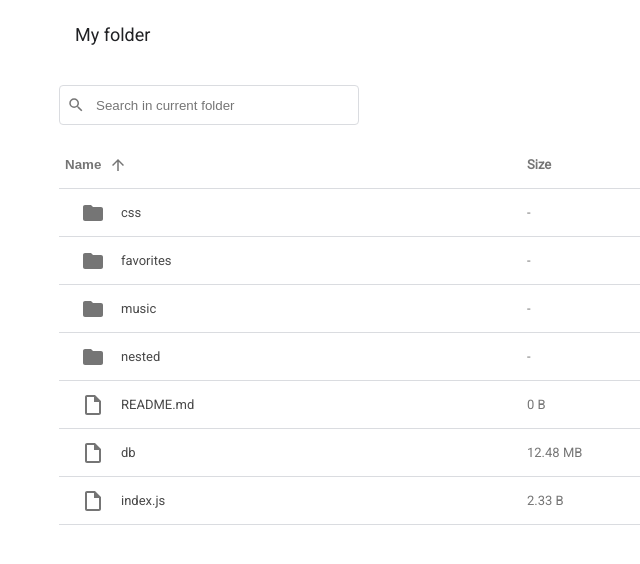
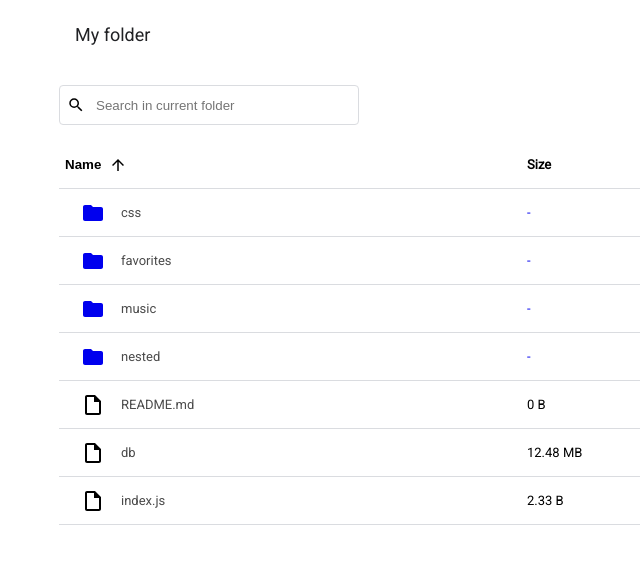
Before and after one commit to JanKaczmarkiewicz/teleport-challenge-fe, a React (Vite) app in the folder frontend/: page /folder in a window 1280 px wide. Shown: the top 564 px of the page, without its empty margins (117-757 px from the left). Built offline with nearby package versions, Linux system fonts and the light colour scheme.

Commit message:
refactor: use naming convention for colors

```diff
--- a/frontend/src/colors.ts
+++ b/frontend/src/colors.ts
@@ -1,9 +1,10 @@
+// naming convention: https://chir.ag/projects/name-that-color/
 const colors = {
-    gray: 'rgba(0, 0, 0, 0.54)',
-    dark: '#202124',
-    darkGray: 'rgba(0, 0, 0, 0.72)',
-    lightGray: '#dadce0',
-    light: '#f1f3f4',
+    boulder: '#757575',
+    shark: '#202124',
+    tundora: '#4A4A4A',
+    iron: '#dadce0',
+    porcelain: '#f1f3f4',
 };
 
 export default colors;
--- a/frontend/src/components/App/App.tsx
+++ b/frontend/src/components/App/App.tsx
@@ -5,7 +5,7 @@ import routes, { generateFolderPath } from '../../routes';
 import FilesPage from '../FilesPage/FilesPage';
 import NotFoundPage from '../NotFoundPage/NotFoundPage';
 
-const iconContextConfig = { color: colors.gray };
+const iconContextConfig = { color: colors.builder };
 
 const App = () => (
     <IconContext.Provider value={iconContextConfig}>
--- a/frontend/src/components/Breadcrumbs/services/styled.ts
+++ b/frontend/src/components/Breadcrumbs/services/styled.ts
@@ -6,7 +6,7 @@ export const Breadcrumb = styled(Link)`
     text-decoration: none;
     padding: 8px 16px;
     font-size: 18px;
-    color: ${colors.gray};
+    color: ${colors.builder};
     border-radius: 8px;
 
     :hover {
@@ -14,7 +14,7 @@ export const Breadcrumb = styled(Link)`
     }
 
     :last-of-type {
-        color: ${colors.dark};
+        color: ${colors.shark};
         pointer-events: none;
     }
 `;
--- a/frontend/src/components/Button/services/styled.ts
+++ b/frontend/src/components/Button/services/styled.ts
@@ -2,9 +2,9 @@ import styled from 'styled-components';
 import colors from '../../../colors';
 
 export const Button = styled.button`
-    border: 1px solid ${colors.lightGray};
+    border: 1px solid ${colors.iron};
     border-radius: 4px;
-    color: ${colors.dark};
+    color: ${colors.shark};
     background-color: inherit;
     cursor: pointer;
     padding: 8px 16px;
--- a/frontend/src/components/FilesPage/services/styled.ts
+++ b/frontend/src/components/FilesPage/services/styled.ts
@@ -12,7 +12,7 @@ export const ListContainer = styled.div`
 
 const rowStyles = css`
     align-items: center;
-    border-bottom: 1px solid ${colors.lightGray};
+    border-bottom: 1px solid ${colors.iron};
     display: grid;
     gap: 8px;
     padding-inline: 6px;
@@ -38,24 +38,24 @@ export const FolderRow = styled(Link)`
 export const IconWrapper = styled.div`
     display: flex;
     padding-inline: 16px;
-    color: ${colors.gray};
+    color: ${colors.builder};
     align-items: center;
 `;
 
 export const Cell = styled.div`
     display: flex;
     align-items: center;
-    color: ${colors.gray};
+    color: ${colors.builder};
 `;
 
 export const ColumnName = styled.div`
     font-weight: bold;
-    color: ${colors.gray};
+    color: ${colors.builder};
 `;
 
 export const Name = styled.div`
     font-weight: 500;
-    color: ${colors.darkGray};
+    color: ${colors.tundora};
 `;
 
 export const SortIcon = styled(MdArrowUpward).withConfig<{
--- a/frontend/src/components/Input/services/styled.ts
+++ b/frontend/src/components/Input/services/styled.ts
@@ -24,13 +24,13 @@ export const InputWrapper = styled.div`
 `;
 
 export const Input = styled.input<{ isFullwidth?: boolean }>`
-    border: 1px solid ${colors.lightGray};
+    border: 1px solid ${colors.iron};
     border-radius: 4px;
     height: 40px;
-    color: ${colors.dark};
+    color: ${colors.shark};
     width: ${({ isFullwidth }) => (isFullwidth ? '100%' : '300px')};
 
     ::placeholder {
-        color: ${colors.gray};
+        color: ${colors.builder};
     }
 `;
--- a/frontend/src/components/NotFoundPage/services/styled.ts
+++ b/frontend/src/components/NotFoundPage/services/styled.ts
@@ -14,7 +14,7 @@ export const MessageContiner = styled.div`
     display: flex;
     gap: 8px;
     font-size: 24px;
-    color: ${colors.gray};
+    color: ${colors.builder};
     justify-content: center;
     align-items: center;
 `;
--- a/frontend/src/main.tsx
+++ b/frontend/src/main.tsx
@@ -6,7 +6,7 @@ import { IconContext } from 'react-icons';
 import colors from './colors';
 import App from './components/App/App';
 
-const iconContextConfig = { color: colors.gray };
+const iconContextConfig = { color: colors.builder };
 
 ReactDOM.render(
     <React.StrictMode>
```
